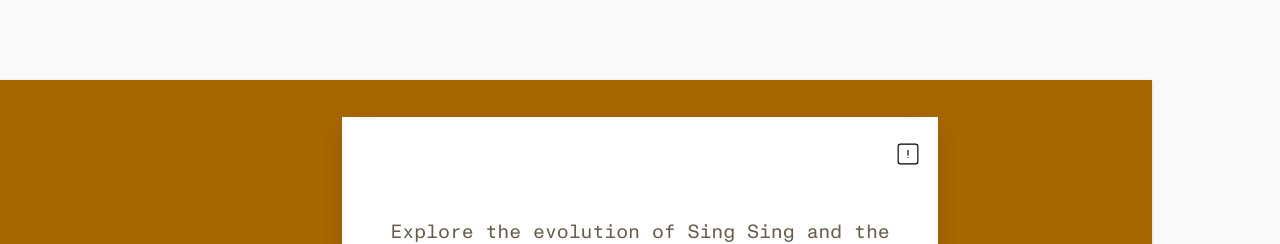
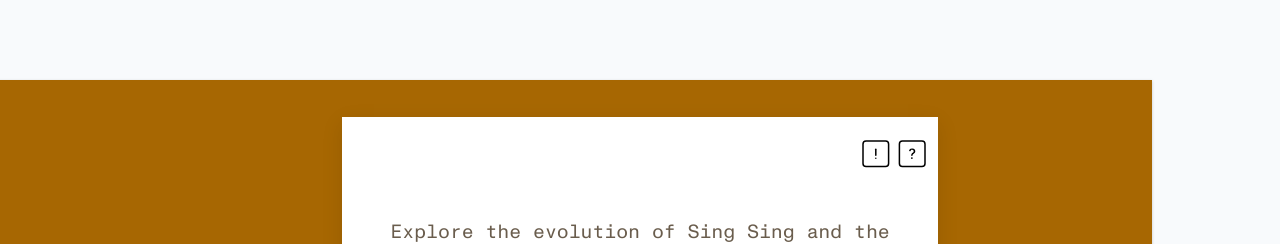
Before and after one commit to samweldon9393/SingSingPrisonMuseum-maps, a React (Create React App) app: page /map in a window 1280 px wide. Shown: the top 244 px of the page. Built offline with nearby package versions, Linux system fonts and the light colour scheme.

Commit message:
Can get sources or instructions from home screen

```diff
--- a/src/LandingPage.css
+++ b/src/LandingPage.css
@@ -1,3 +1,9 @@
+.icon-button {
+    margin: .5rem;
+    background: transparent !important;
+    box-shadow: none;
+}
+
 .landing-page {
   display: flex;
   justify-content: center;
@@ -61,6 +67,7 @@
 }
 
 .info-button {
+  transform: scale(1.3);
   margin-top: -1rem;
   margin-right: -2rem;
 }
--- a/src/LandingPage.tsx
+++ b/src/LandingPage.tsx
@@ -1,7 +1,7 @@
 // src/LandingPage.tsx
 import { useNavigate } from "react-router-dom";
 import { useLanguage } from "./LanguageContext";
-import { CiSquareInfo } from "react-icons/ci";
+import { CiSquareInfo, CiSquareQuestion } from "react-icons/ci";
 import "./LandingPage.css";
 import { useState } from "react";
 import InstructionPopup from './components/InstructionPopup';
@@ -23,7 +23,9 @@ const LandingPage: React.FC<LandingPageProps> = ({ setShowInstructions }) => {
     setShowInstructions(true);
   };
 
-    //navigate("/sources");
+  const handleSources = () => {
+    navigate("/sources");
+  }
   /*
           <div>
             {showPopup && <InstructionPopup  timeoutDuration={0}/>}
@@ -38,8 +40,13 @@ const LandingPage: React.FC<LandingPageProps> = ({ setShowInstructions }) => {
           <div className="landing-card">
             <div className="info-card">
               <div className="info-button">
-                <button onClick={() => handleInfo()}>
+                <button onClick={() => handleSources()}>
                   {<CiSquareInfo size={28}/>}
+                </button>
+                <button onClick={() => {
+                    handleInfo();
+                }} className="icon-button">
+                    <CiSquareQuestion size={28} />
                 </button>
               </div>
             </div>
```
